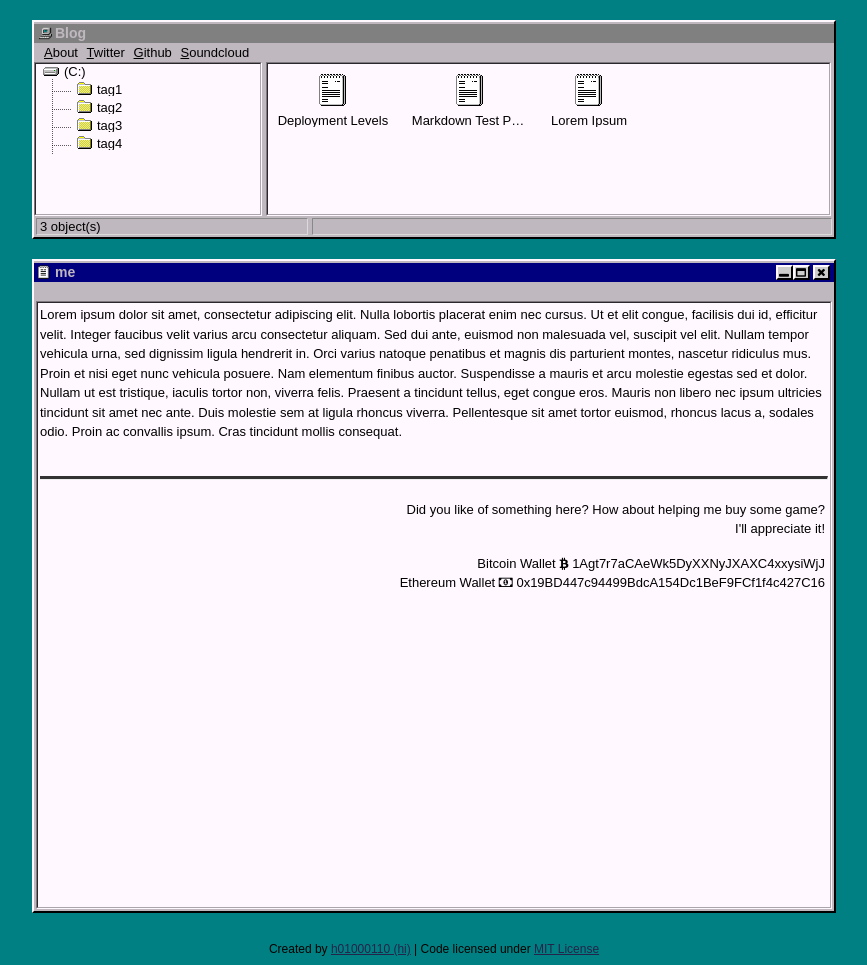
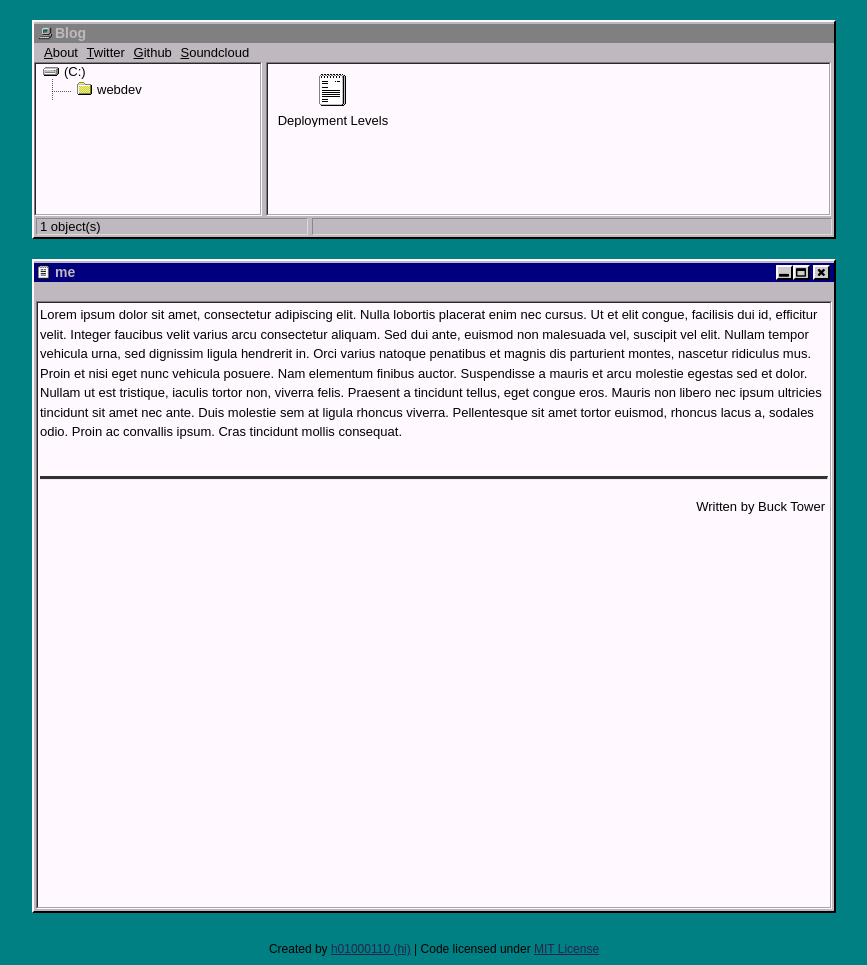
Before and after one commit to bucktower/blog, a Jekyll site: the page built from me/index.md, in a window 1280 px wide. Shown: the whole page, without its empty margins (206-1073 px from the left). Built offline with Jekyll 4.4.1, drawn with Linux system fonts in a browser that asks for light colours.

Commit message:
Updated tags and removed sample posts

```diff
--- a/_includes/donate.html
+++ b/_includes/donate.html
@@ -2,7 +2,5 @@
 <hr>
 <br>
 <div class="donate">
-	<p>Did you like of something here? How about helping me buy some game?<br>
-	I'll appreciate it!</p>
-	<p>Bitcoin Wallet <i class="fa fa-btc"></i> 1Agt7r7aCAeWk5DyXXNyJXAXC4xxysiWjJ<br>Ethereum Wallet <i class="fa fa-money"></i> 0x19BD447c94499BdcA154Dc1BeF9FCf1f4c427C16</p>
+	Written by Buck Tower
 </div>
--- a/_posts/2018-10-19-deployment-levels.md
+++ b/_posts/2018-10-19-deployment-levels.md
@@ -1,8 +1,8 @@
 ---
 layout: default
-title:  "Deployment Levels"
-date:   2018-10-18 23:09:59 -0500
-tags: tag1
+title: "Deployment Levels"
+date: 2018-10-18 23:09:59 -0500
+tags: webdev
 ---
 ## Background
 
--- a/tags/tag1.html
+++ /dev/null
@@ -1,5 +0,0 @@
----
-layout: tag
-tag: tag1
-permalink: /tag/tag1/
----
--- a/tags/tag2.html
+++ /dev/null
@@ -1,5 +0,0 @@
----
-layout: tag
-tag: tag2
-permalink: /tag/tag2/
----
--- a/tags/tag3.html
+++ /dev/null
@@ -1,5 +0,0 @@
----
-layout: tag
-tag: tag3
-permalink: /tag/tag3/
----
--- a/tags/tag4.html
+++ /dev/null
@@ -1,5 +0,0 @@
----
-layout: tag
-tag: tag4
-permalink: /tag/tag4/
----
--- /dev/null
+++ b/tags/webdev.html
@@ -0,0 +1,5 @@
+---
+layout: tag
+tag: webdev
+permalink: /tag/webdev/
+---
```
Also changed, not shown: _posts/2017-08-31-lorem-ipsum.md (deleted, +0 -11 lines), _posts/2017-09-16-markdown-test-page.md (deleted, +0 -179 lines).
